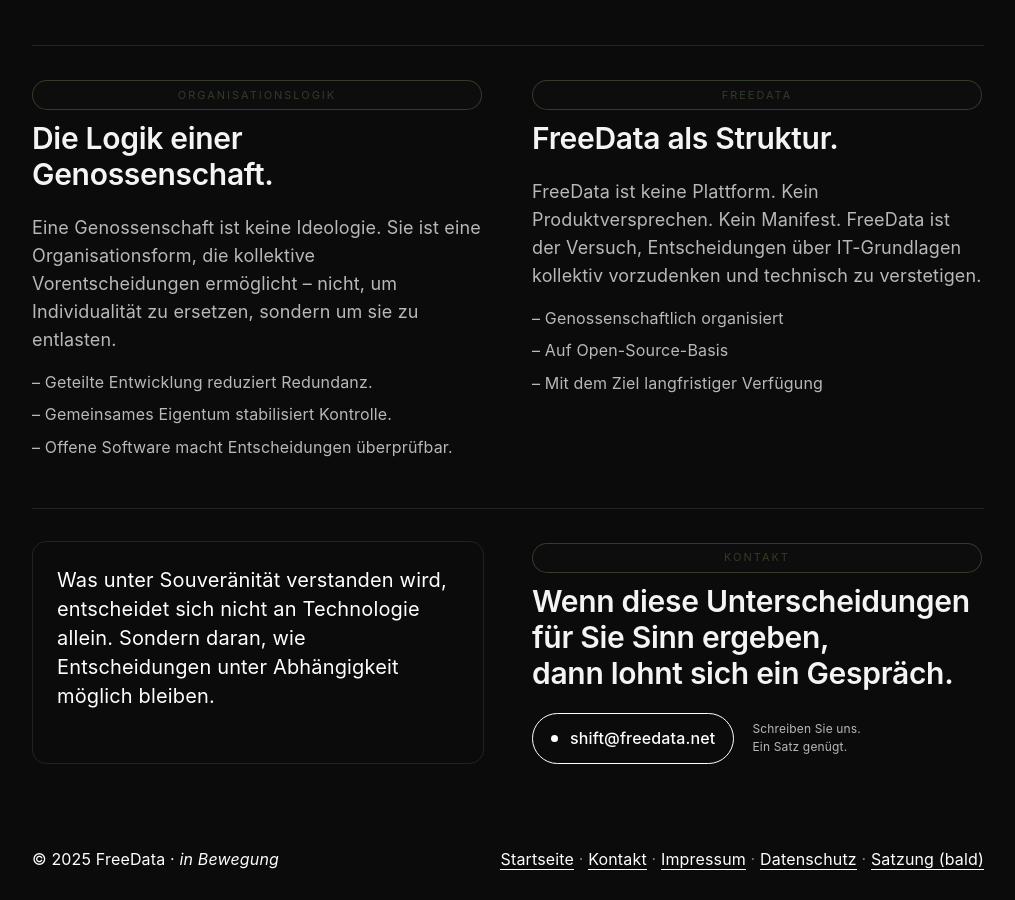
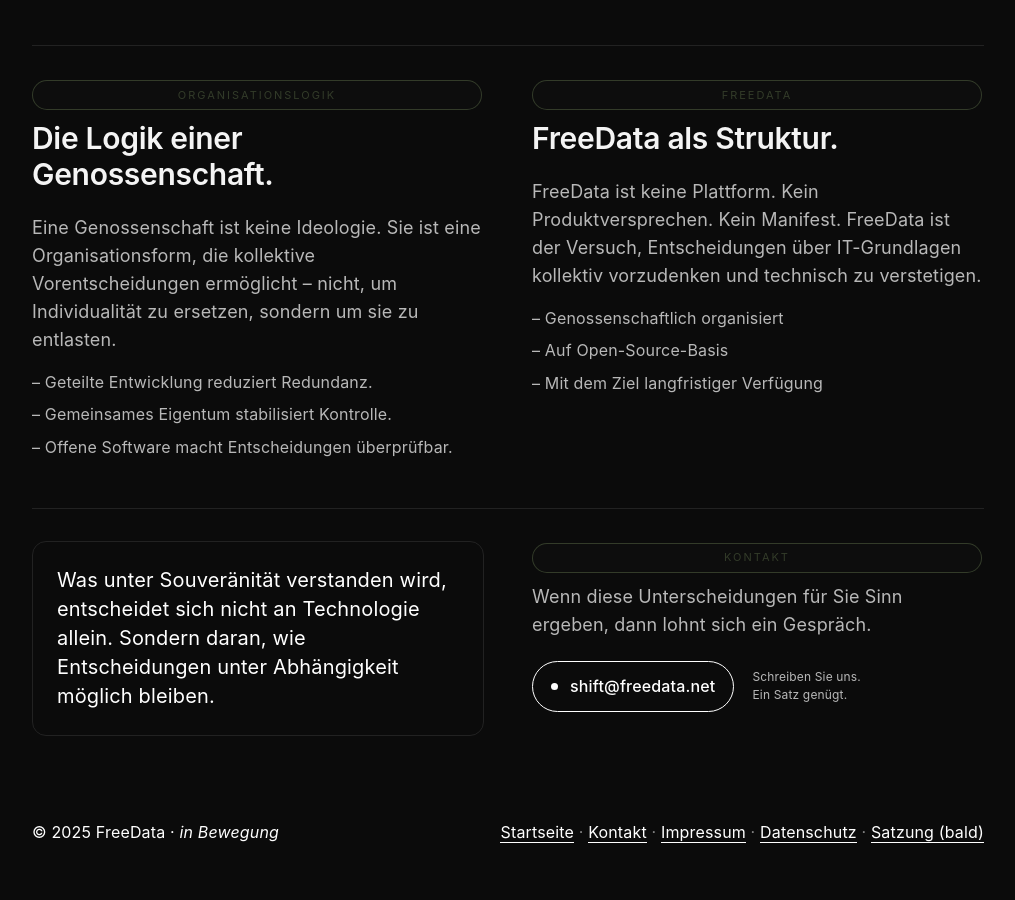
Before and after one commit to freedata-coop/freedata-coop.github.io, a Jekyll site: the page built from index.md, in a window 1280 px wide and 900 px high, scrolled down 1833 px. Shown: the whole window, without its empty margins (132-1147 px from the left). Built offline with Jekyll 4.4.1, drawn with Linux system fonts in a browser that asks for light colours; after the commit the page ends 2705 px from its top, so only the background shows below that.

Commit message:
(feat): edit css

```diff
--- a/index.md
+++ b/index.md
@@ -160,10 +160,10 @@ title: FreeData – Kontrolle statt Abhängigkeit.
   <div class="stack">
     <div class="head">
       <span class="label">Kontakt</span>
-      <h2>
-        Wenn diese Unterscheidungen für Sie Sinn ergeben,<br>
+      <p>
+        Wenn diese Unterscheidungen für Sie Sinn ergeben,
         dann lohnt sich ein Gespräch.
-      </h2>
+      </p>
     </div>
     <div class="row">
       <a class="cta" href="mailto:shift@freedata.net">
```
